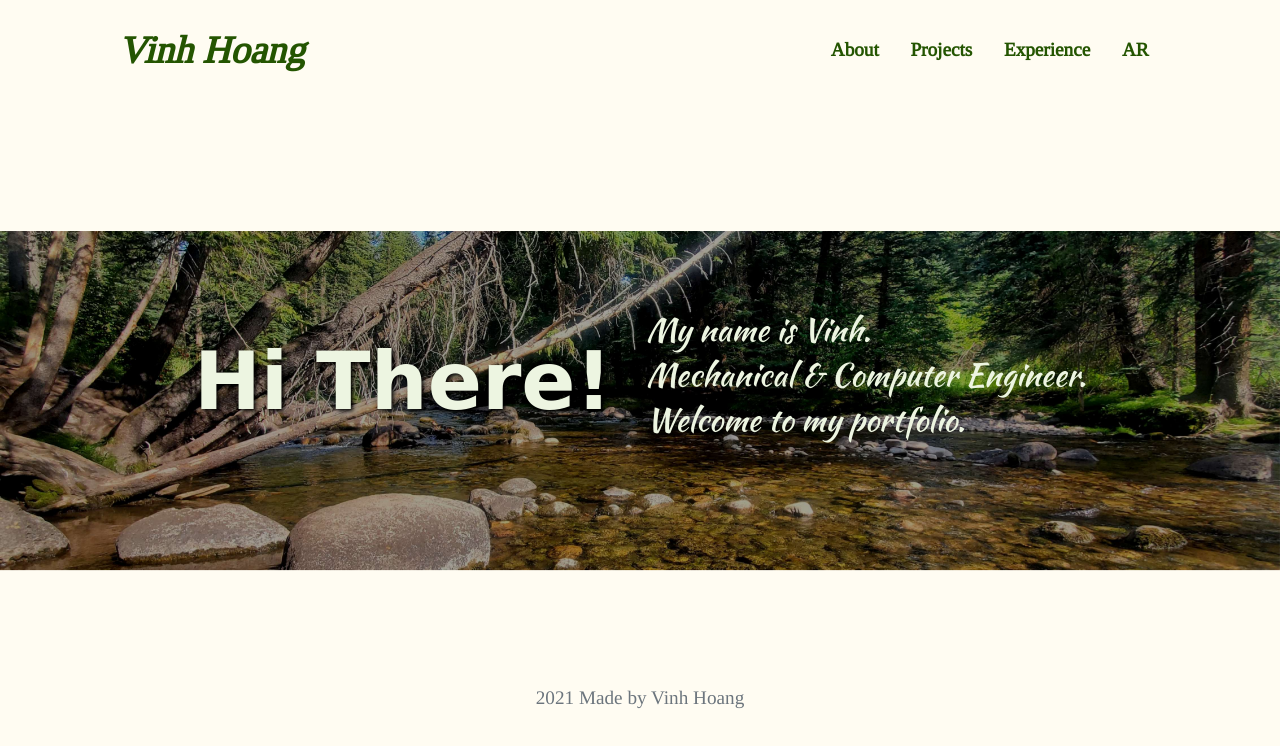
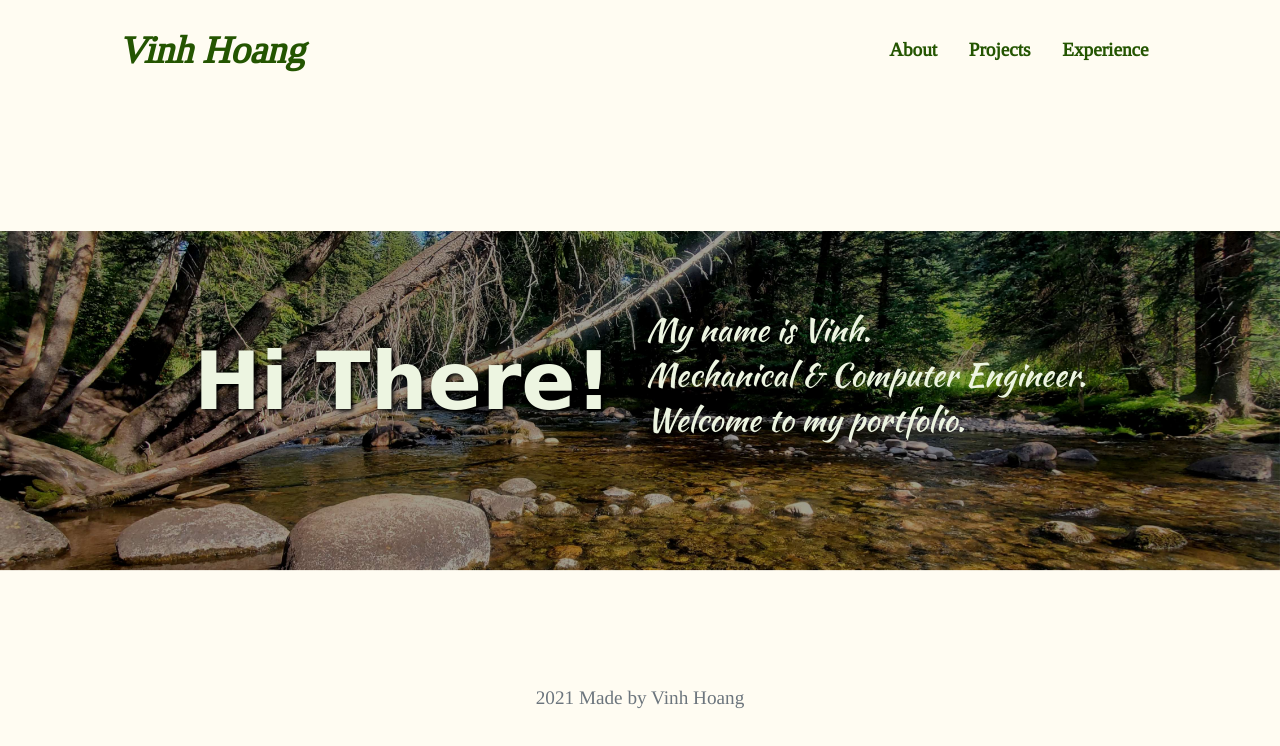
Before and after one commit to vqhoang164/vinhhoang, a plain HTML site: page index.html in a window 1280 px wide. Drawn offline with nearby package versions, Linux system fonts and the light colour scheme; a web font is replaced by a local one.

Commit message:
Update index.html

```diff
--- a/index.html
+++ b/index.html
@@ -24,7 +24,6 @@
                     <li><a href="./about.html" id="index_nav">About</a></li>
                     <li><a href="./project.html" id="index_nav">Projects</a></li>
                     <li><a href="./experience.html" id="index_nav">Experience</a></li>
-                    <li><a href="./AR.html" id="index_nav">AR</a></li>
                 </ul>
             </nav>
             </div>
```
